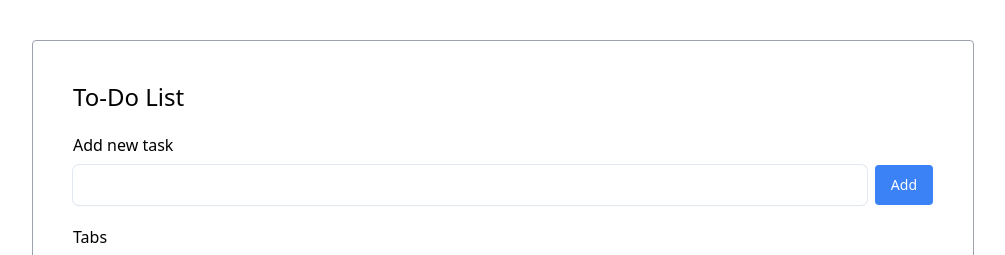
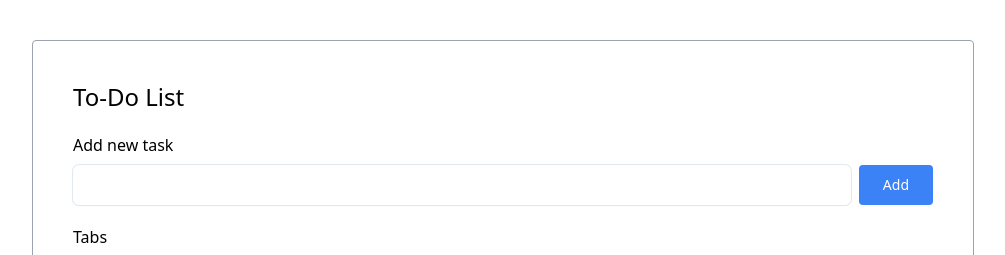
Before and after one commit to jonjieviduya/reacttodo, a React (Vite) app: page / in a window 1280 px wide. Shown: the top 255 px of the page, without its empty margins (137-1142 px from the left). Built offline with nearby package versions, Linux system fonts and the light colour scheme.

Commit message:
Updated padding x axis of button.

```diff
--- a/src/components/Form.jsx
+++ b/src/components/Form.jsx
@@ -5,7 +5,7 @@ const Form = () => (
 		<label htmlFor="todoInput">Add new task</label>
 		<div className="flex gap-2 mt-2">
 			<input type="text" className="focus:ring-2 focus:ring-blue-500 focus:outline-none appearance-none w-full text-sm leading-6 text-slate-900 placeholder-slate-400 rounded-md py-2 pl-3 ring-1 ring-slate-200 shadow-sm" />
-			<button type="button" className="hover:bg-blue-400 bg-blue-500 py-2 px-4 text-sm text-white rounded">Add</button>
+			<button type="button" className="hover:bg-blue-400 bg-blue-500 py-2 px-6 text-sm text-white rounded">Add</button>
 		</div>
 	</section>
 );
```
